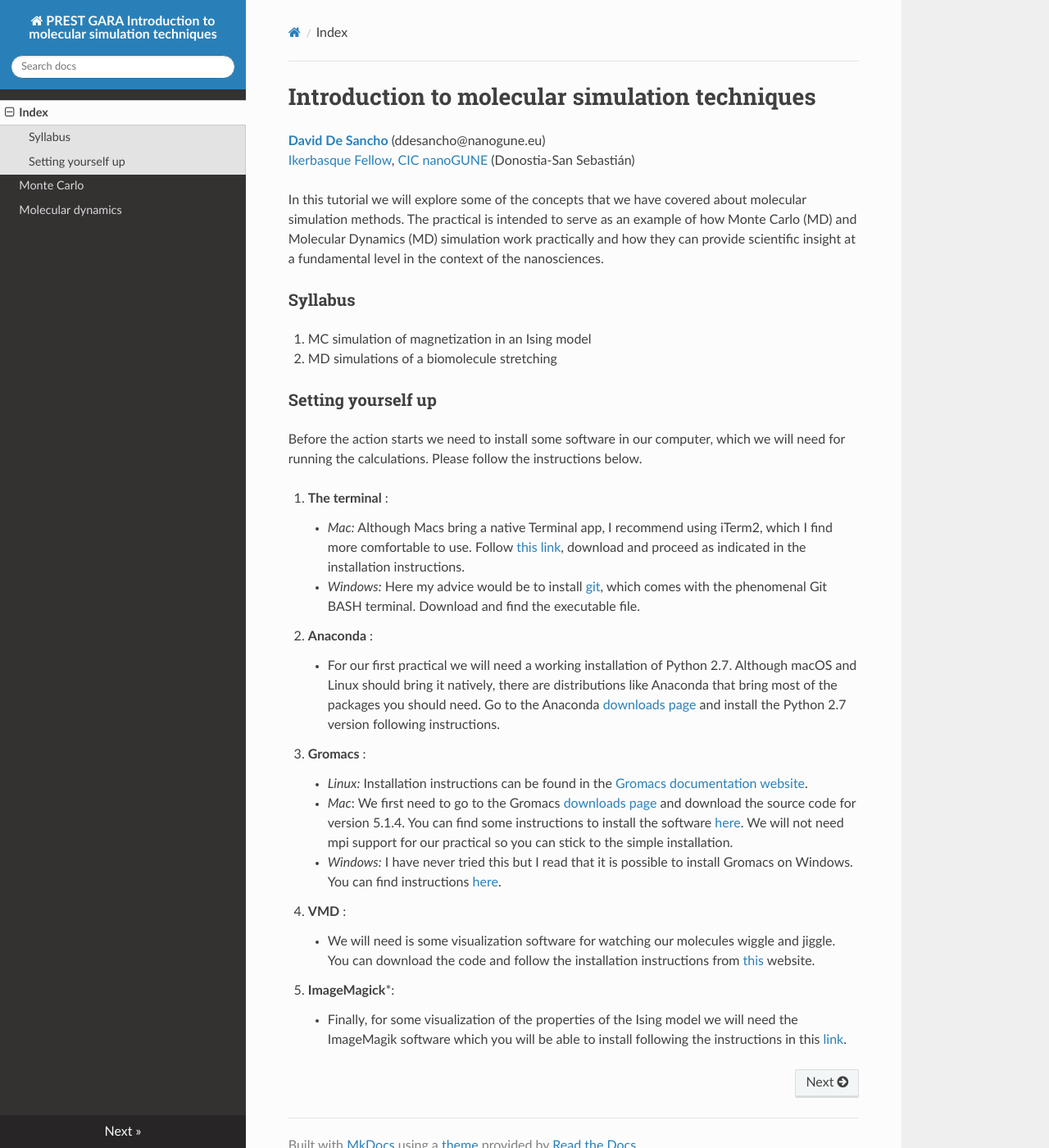
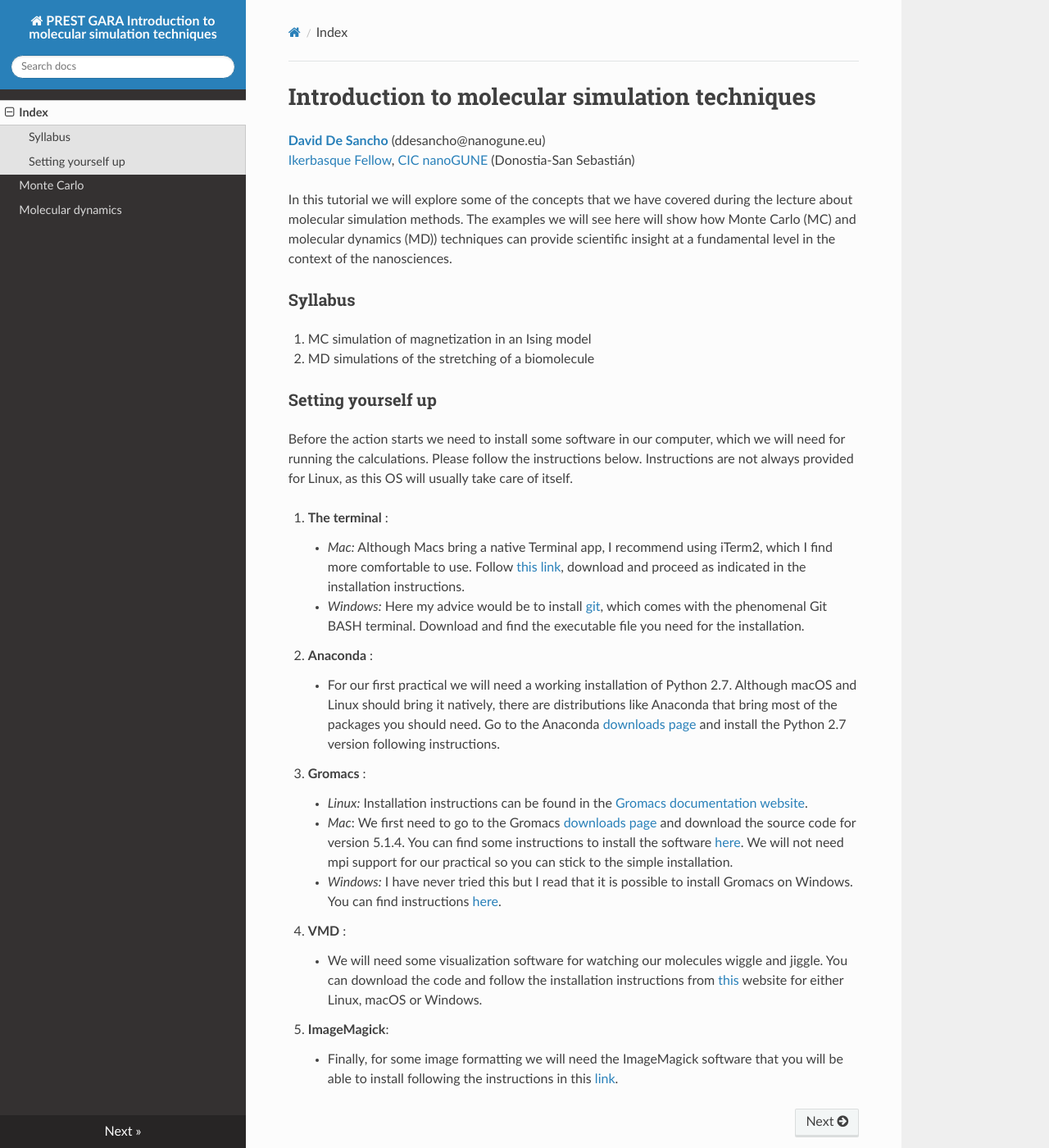
Before and after one commit to daviddesancho/PRESTGARA, an MkDocs documentation site: the page built from docs/index.md, in a window 1280 px wide and 1400 px high. Shown: the whole window at 82% size. Built offline with MkDocs 1.6.1, drawn with Linux system fonts in a browser that asks for light colours; nearby versions of some CDN libraries; old or Windows-style settings are respelled for this version of MkDocs.

Commit message:
some polishing of intro

```diff
--- a/docs/index.md
+++ b/docs/index.md
@@ -3,20 +3,21 @@
 [Ikerbasque Fellow](http://www.ikerbasque.net/), [CIC nanoGUNE](http://www.nanogune.eu/) (Donostia-San Sebastián)
 
 In this tutorial we will explore some of the concepts that we have covered
-about molecular simulation methods. The practical is intended to serve
-as an example of how Monte Carlo (MD) and Molecular Dynamics (MD) simulation
-work practically and how they can provide scientific insight at a fundamental
-level in the context of the nanosciences.
+during the lecture about molecular simulation methods. The examples we will
+see here will show how Monte Carlo (MC) and molecular dynamics (MD)) techniques
+can provide scientific insight at a fundamental level in the context of the
+ nanosciences.
 
 ### Syllabus
 
 1. MC simulation of magnetization in an Ising model
-2. MD simulations of a biomolecule stretching
+2. MD simulations of the stretching of a biomolecule
 
 ### Setting yourself up
 Before the action starts we need to install some software in our computer,
 which we will need for running the calculations. Please follow the instructions
-below.
+below. Instructions are not always provided for Linux, as this OS will usually
+ take care of itself.
 
 1. **The terminal** :
 	+ *Mac:* Although Macs bring a native Terminal app, I recommend using
@@ -24,7 +25,7 @@ iTerm2, which I find more comfortable to use. Follow [this link](https://www.ite
  download and proceed as indicated in the installation instructions.
 	+ *Windows:* Here my advice would be to install [git](https://git-for-windows.github.io/),
  which comes with the phenomenal Git BASH terminal. Download and find the executable
-file.
+file you need for the installation.
 
 2. **Anaconda** :
 	+ For our first practical we will need a working installation of
@@ -45,11 +46,11 @@ install Gromacs on Windows. You can find instructions
 [here](http://www.gromacs.org/Documentation/Installation_Instructions_5.0#Building_on_Windows).
 
 4. **VMD** :
-	+ We will need is some visualization software for watching
-our molecules wiggle and jiggle. You can download the code and follow the installation
-instructions from [this](http://www.ks.uiuc.edu/Development/Download/download.cgi?PackageName=VMD) website.
+	+ We will need some visualization software for watching our molecules wiggle and jiggle.
+ You can download the code and follow the installation instructions from
+[this](http://www.ks.uiuc.edu/Development/Download/download.cgi?PackageName=VMD) website for either
+Linux, macOS or Windows.
 
-5. **ImageMagick***:
-	+ Finally, for some visualization of the properties of the Ising model we will need
-the ImageMagik software which you will be able to install following the instructions in this
-[link](https://www.imagemagick.org/script/index.php).
+5. **ImageMagick**:
+	+ Finally, for some image formatting we will need the ImageMagick software that you
+ will be able to install following the instructions in this [link](https://www.imagemagick.org/script/index.php).
```
